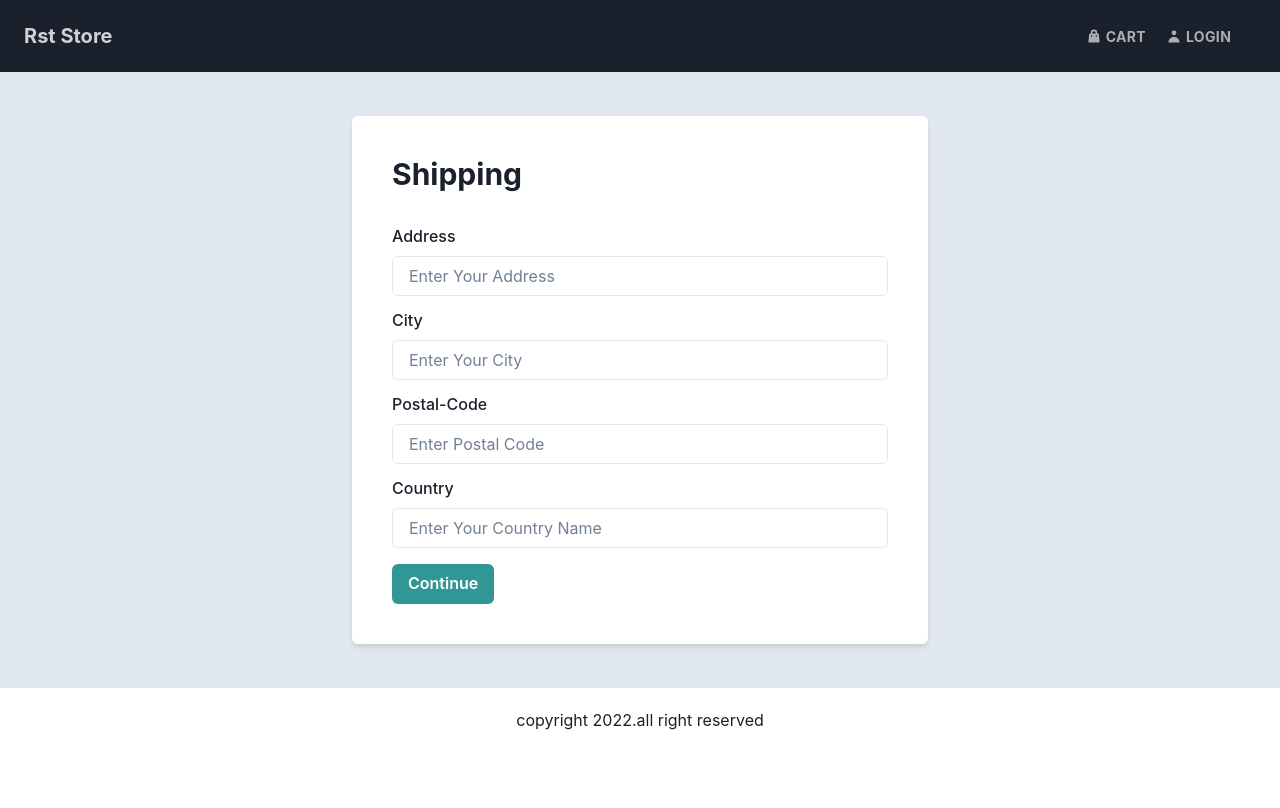
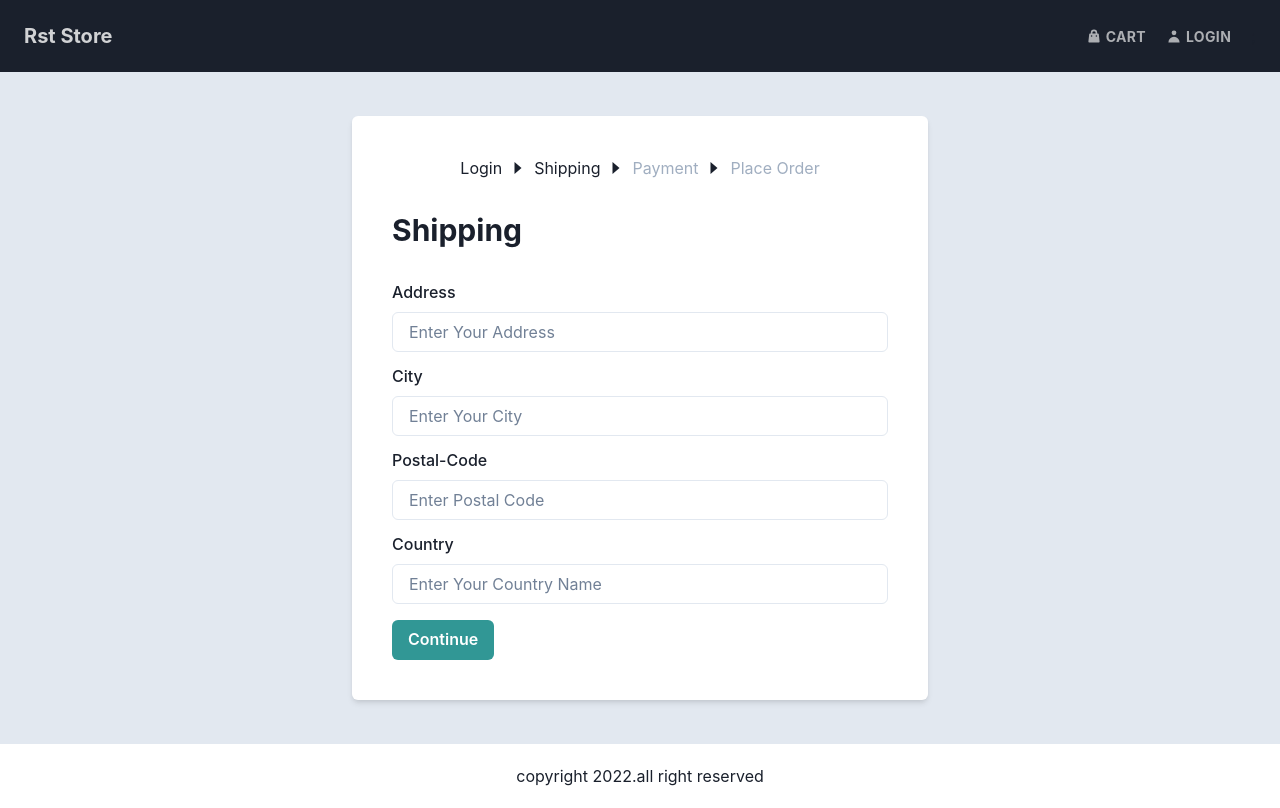
Before and after one commit to mugaira/reactEcommerce, a React (Create React App) app in the folder frontend/: page /shipping in a window 1280 px wide. Built offline with nearby package versions, Linux system fonts and the light colour scheme.

Commit message:
step 44 completed Checkout Steps Component done

```diff
--- /dev/null
+++ b/frontend/src/components/CheckoutSteps.js
@@ -0,0 +1,99 @@
+import {
+ Breadcrumb,
+ BreadcrumbItem,
+ BreadcrumbLink,
+ Flex,
+} from '@chakra-ui/react';
+import { IoCaretForwardSharp } from 'react-icons/io5';
+import { Link as RouterLink } from 'react-router-dom';
+
+const CheckoutSteps = ({ step1, step2, step3, step4 }) => {
+ return (
+  <Flex
+   justifyContent='center'
+   mb='8'
+  >
+   <Breadcrumb separator={<IoCaretForwardSharp color='gray.500' />}>
+
+    {/* step 1 */}
+    <BreadcrumbItem>
+     {step1 ? (
+      <BreadcrumbLink>Login</BreadcrumbLink>
+     ) : (
+      <BreadcrumbLink
+       disabled
+       color='gray.400'
+       _hover={{ textDecor: 'none' }}
+      >
+       Login
+      </BreadcrumbLink>
+     )}
+     ;
+    </BreadcrumbItem>
+
+    {/* step 2 */}
+    <BreadcrumbItem>
+     {step2 ? (
+      <BreadcrumbLink
+       as={RouterLink}
+       to='/shipping'
+      >
+       Shipping
+      </BreadcrumbLink>
+     ) : (
+      <BreadcrumbLink
+       disabled
+       color='gray.400'
+       _hover={{ textDecor: 'none' }}
+      >
+       Shipping
+      </BreadcrumbLink>
+     )}
+    </BreadcrumbItem>
+
+    {/* step 3 */}
+    <BreadcrumbItem>
+     {step3 ? (
+      <BreadcrumbLink
+       as={RouterLink}
+       to='/payment'
+      >
+       Payment
+      </BreadcrumbLink>
+     ) : (
+      <BreadcrumbLink
+       disabled
+       color='gray.400'
+       _hover={{ textDecor: 'none' }}
+      >
+       Payment
+      </BreadcrumbLink>
+     )}
+    </BreadcrumbItem>
+
+    {/* step 4 */}
+    <BreadcrumbItem>
+     {step4 ? (
+      <BreadcrumbLink
+       as={RouterLink}
+       to='/placeorder'
+      >
+       Place Order
+      </BreadcrumbLink>
+     ) : (
+      <BreadcrumbLink
+       disabled
+       color='gray.400'
+       _hover={{ textDecor: 'none' }}
+      >
+       Place Order
+      </BreadcrumbLink>
+     )}
+    </BreadcrumbItem>
+
+   </Breadcrumb>
+  </Flex>
+ );
+};
+
+export default CheckoutSteps;
--- a/frontend/src/screen/ShippingScreen.js
+++ b/frontend/src/screen/ShippingScreen.js
@@ -12,6 +12,7 @@
 import { useDispatch, useSelector } from 'react-redux';
 import { saveShippingAddress } from '../actions/cartActions';
 import FormContainer from '../components/FormContainer';
+import CheckoutSteps from '../components/CheckoutSteps';
 
 const ShippingScreen = () => {
  const dispatch = useDispatch();
@@ -41,6 +42,7 @@
    py='5'
   >
    <FormContainer>
+    <CheckoutSteps step1 step2 />
     <Heading
      as='h2'
      mb='8'
```
